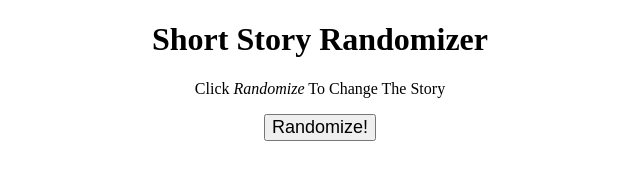
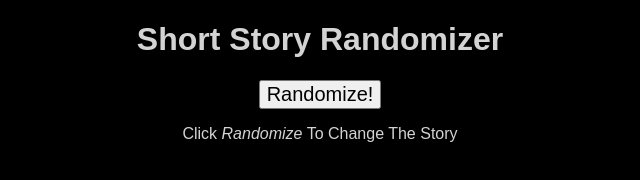
Before and after one commit to MattPaineOfficial/mixedMsgs, a plain HTML site: page mixedMsgs.html in a window 1280 px wide. Shown: the whole page, without its empty margins (320-960 px from the left). Drawn offline with Linux system fonts and the light colour scheme.

Commit message:
Updated CSS and HTML files

```diff
--- a/mixedMsgs.css
+++ b/mixedMsgs.css
@@ -1,5 +1,9 @@
 html {
+    font-size: 1em;
+    font-family: Arial, Helvetica, sans-serif;
     text-align: center;
+    color: lightgrey;
+    background-color: black;
 }
 
 span {
@@ -7,5 +11,5 @@ span {
 }
 
 button {
-    font-size: large;
+    font-size: 1.25em;
 }
--- a/mixedMsgs.html
+++ b/mixedMsgs.html
@@ -4,11 +4,13 @@
     <meta charset="UTF-8">
     <meta name="viewport" content="width=device-width, initial-scale=1.0">
     <link rel="stylesheet" href="mixedMsgs.css">
+    <script src="mixedMsgs.js"></script>
     <title>Short Story Randomizer</title>
 </head>
 <body>
     <h1>Short Story Randomizer</h1>
+    <p id="storyText"></p>
+    <button onclick="displayStory()">Randomize!</button>
     <p>Click <span>Randomize</span> To Change The Story</p>
-    <button id="randStory">Randomize!</button>
 </body>
 </html>
```
